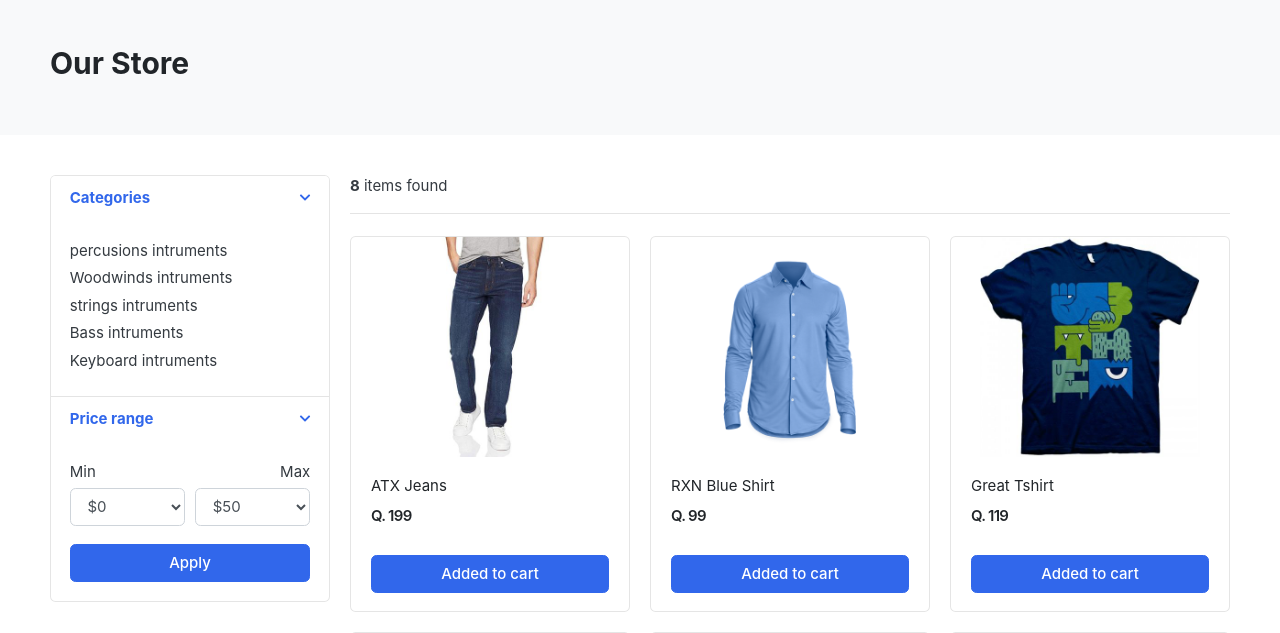
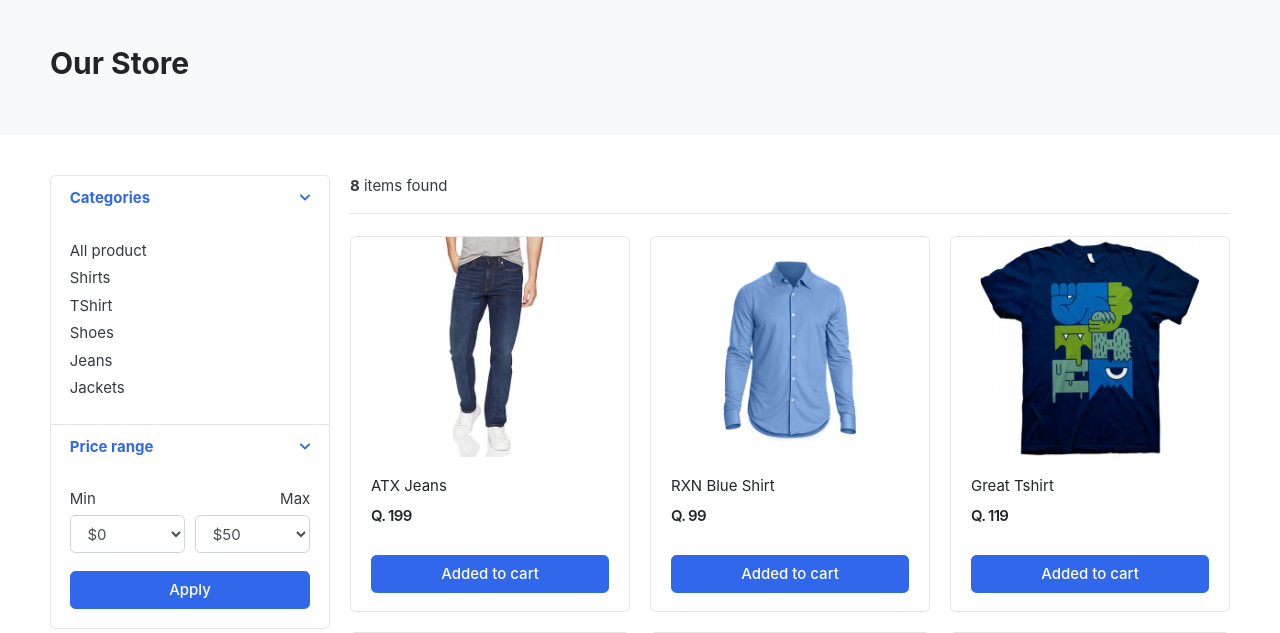
Before and after one commit to thevoidloop/Ecommerce-Django, a Django app: page /store/ in a window 1280 px wide. Shown: the part 119-752 px from the top of the page. Run offline with Django 3.2, Linux system fonts and the light colour scheme; data comes from the database, SQL or seed files in the repository; some libraries are stand-ins or nearby versions; some web fonts are replaced.

Commit message:
Se agregaron las categorias en la vista de store y su respectiva navegacion

```diff
--- a/templates/includes/navbar.html
+++ b/templates/includes/navbar.html
@@ -39,6 +39,7 @@
                                         <i class="fa fa-bars"></i> All category
                                 </button>
                                 <div class="dropdown-menu">
+                                        <a class="dropdown-item" href="{% url 'store' %}">All products</a>
                                         {%for category in links%}
                                                 <a class="dropdown-item" href="{{category.get_url}}">{{category.category_name}}</a>
                                         {%endfor%}
--- a/templates/store/store.html
+++ b/templates/store/store.html
@@ -32,11 +32,11 @@
                 <div class="card-body">
 
                     <ul class="list-menu">
-                    <li><a href="#">percusions intruments  </a></li>
-                    <li><a href="#"> Woodwinds intruments </a></li>
-                    <li><a href="#">strings intruments </a></li>
-                    <li><a href="#">Bass intruments</a></li>
-                    <li><a href="#">Keyboard intruments</a></li>
+                        <li><a href="{%url 'store' %}">All product</a></li>
+                    {%for category in links%}
+                        <li><a href="{{category.get_url}}">{{category.category_name}}</a></li>
+                    {%endfor%}
+
 
                     </ul>
 
```
